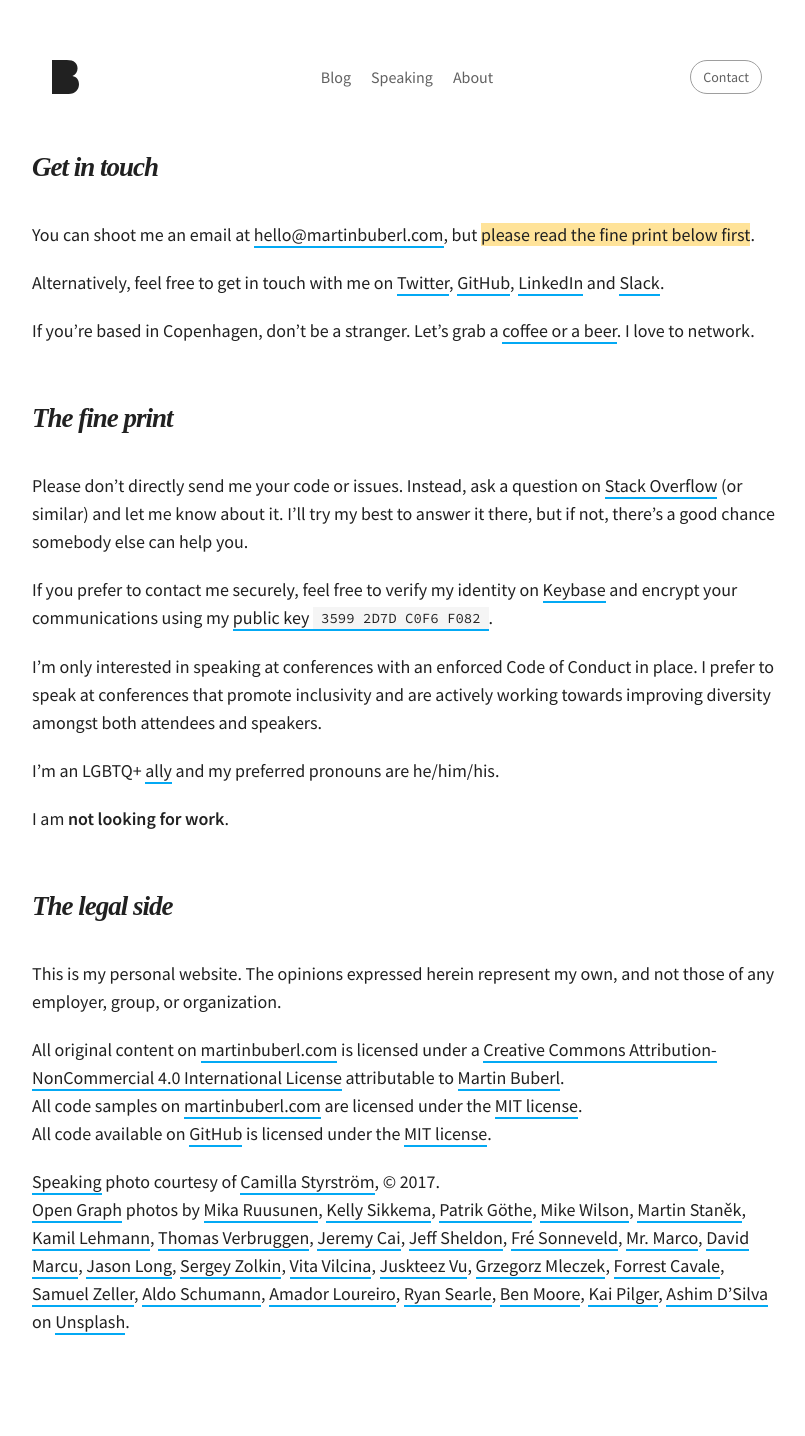
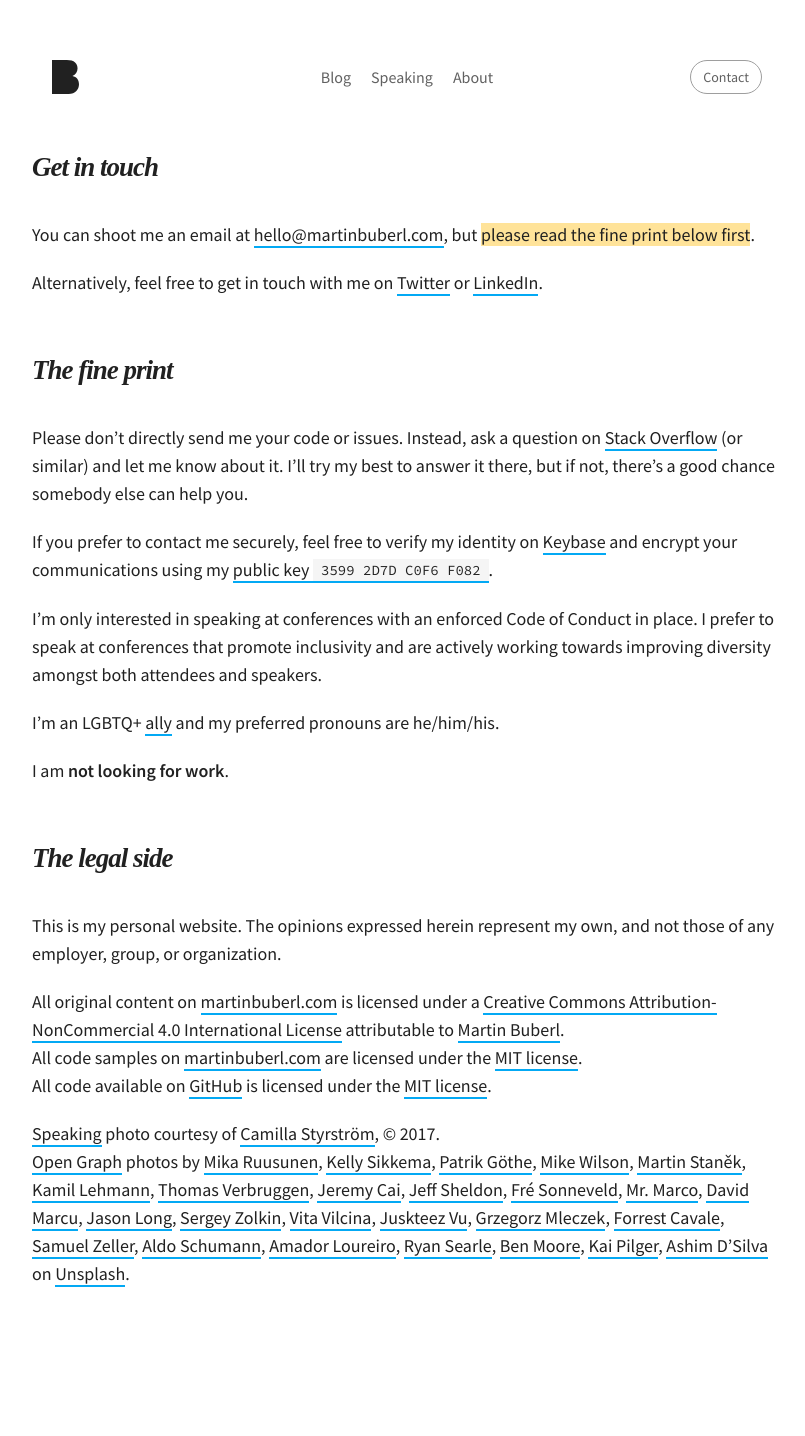
Before and after one commit to martinbuberl/martinbuberl.github.io, a Jekyll site: the page built from contact.md, in a window 1280 px wide. Shown: the whole page, without its empty margins (233-1038 px from the left). Built offline with Jekyll 4.4.1, drawn with Linux system fonts in a browser that asks for light colours; nearby versions of some CDN libraries; some web fonts are replaced; after the commit the page ends 1388 px from its top, so only the background shows below that.

Commit message:
Streamlined contact options

```diff
--- a/contact.md
+++ b/contact.md
@@ -10,9 +10,7 @@ redirect_from: "/hire/index.html"
 
 You can shoot me an email at <a href="mailto:hello@martinbuberl.com">hello@martinbuberl.com</a>, but <span class="highlight">please read the fine print below first</span>.
 
-Alternatively, feel free to get in touch with me on <a target="_blank" href="https://twitter.com/martinbuberl">Twitter</a>, <a target="_blank" href="https://github.com/martinbuberl">GitHub</a>, <a target="_blank" href="https://www.linkedin.com/in/martinbuberl/">LinkedIn</a> and <a target="_blank" href="https://martinbuberl-slackin.herokuapp.com/">Slack</a>.
-
-If you're based in Copenhagen, don't be a stranger. Let's grab a <a target="_blank" href="https://www.google.com/maps/d/viewer?mid=1m7aKRR3_tNcR6r6iZYpNhjIhVkE">coffee or a beer</a>. I love to network.
+Alternatively, feel free to get in touch with me on <a target="_blank" href="https://twitter.com/martinbuberl">Twitter</a> or <a target="_blank" href="https://www.linkedin.com/in/martinbuberl/">LinkedIn</a>.
 
 <h2 id="the-fine-print" class="has-permalink">The fine print<a class="permalink" title="Permalink" href="#the-fine-print">#</a></h2>
 
```
